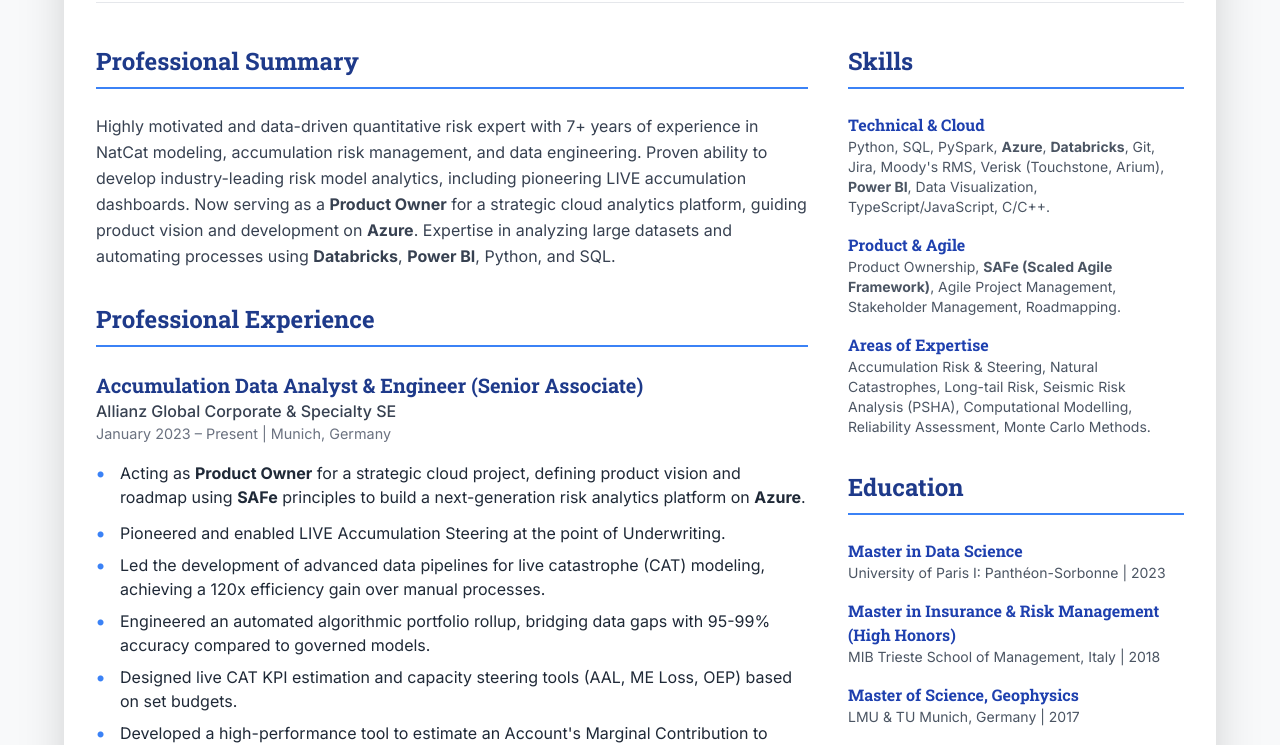
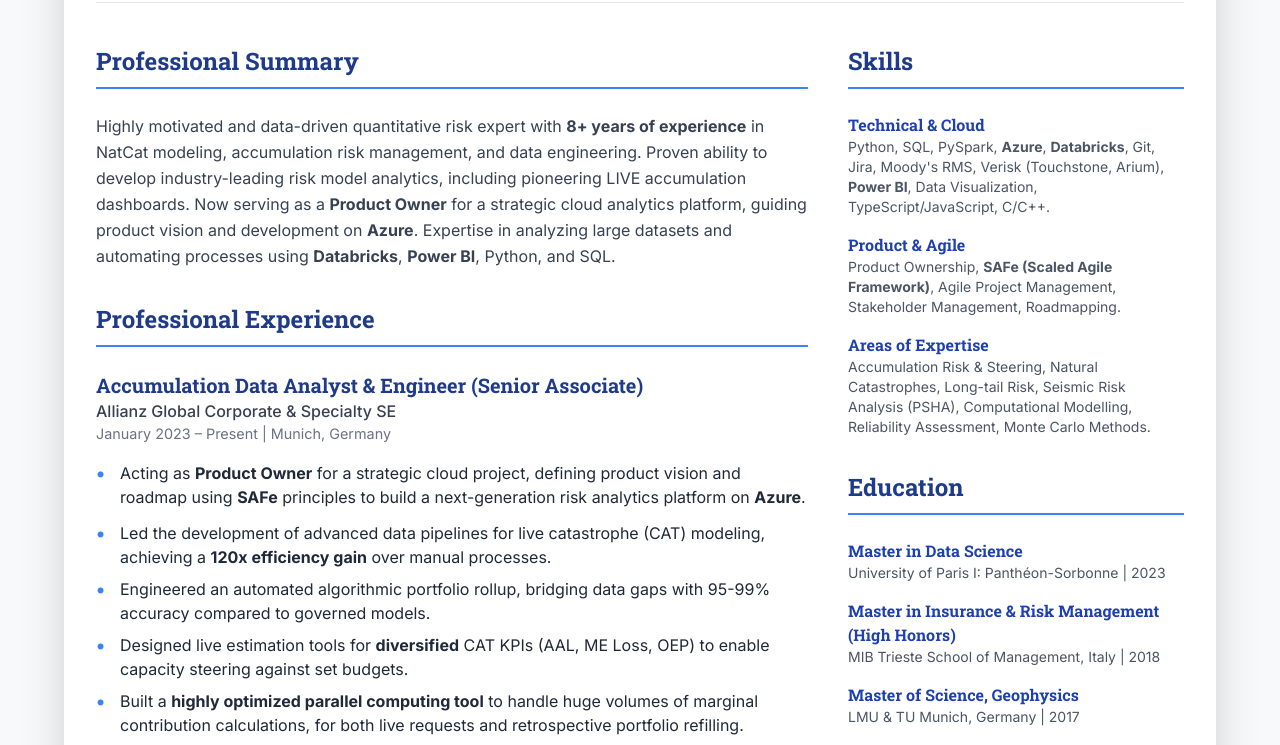
Before and after one commit to RohitRanjan1812/rohitranjan1812.github.io, a plain HTML site: page index.html in a window 1280 px wide. Shown: the part 230-975 px from the top of the page. Drawn offline with nearby package versions, Linux system fonts and the light colour scheme.

Commit message:
Update index.html

```diff
--- a/index.html
+++ b/index.html
@@ -87,7 +87,7 @@
                 <section id="summary">
                     <h2 class="section-title">Professional Summary</h2>
                     <p class="text-gray-700 leading-relaxed">
-                        Highly motivated and data-driven quantitative risk expert with 7+ years of experience in NatCat modeling, accumulation risk management, and data engineering. Proven ability to develop industry-leading risk model analytics, including pioneering LIVE accumulation dashboards. Now serving as a <span class="font-semibold">Product Owner</span> for a strategic cloud analytics platform, guiding product vision and development on <span class="font-semibold">Azure</span>. Expertise in analyzing large datasets and automating processes using <span class="font-semibold">Databricks</span>, <span class="font-semibold">Power BI</span>, Python, and SQL.
+                        Highly motivated and data-driven quantitative risk expert with <span class="font-semibold">8+ years of experience</span> in NatCat modeling, accumulation risk management, and data engineering. Proven ability to develop industry-leading risk model analytics, including pioneering LIVE accumulation dashboards. Now serving as a <span class="font-semibold">Product Owner</span> for a strategic cloud analytics platform, guiding product vision and development on <span class="font-semibold">Azure</span>. Expertise in analyzing large datasets and automating processes using <span class="font-semibold">Databricks</span>, <span class="font-semibold">Power BI</span>, Python, and SQL.
                     </p>
                 </section>
 
@@ -100,11 +100,10 @@
                             <p class="date-location">January 2023 – Present | Munich, Germany</p>
                             <ul class="mt-4 space-y-2">
                                 <li class="bullet-point">Acting as <span class="font-semibold">Product Owner</span> for a strategic cloud project, defining product vision and roadmap using <span class="font-semibold">SAFe</span> principles to build a next-generation risk analytics platform on <span class="font-semibold">Azure</span>.</li>
-                                <li class="bullet-point">Pioneered and enabled LIVE Accumulation Steering at the point of Underwriting.</li>
-                                <li class="bullet-point">Led the development of advanced data pipelines for live catastrophe (CAT) modeling, achieving a 120x efficiency gain over manual processes.</li>
+                                <li class="bullet-point">Led the development of advanced data pipelines for live catastrophe (CAT) modeling, achieving a <span class="font-semibold">120x efficiency gain</span> over manual processes.</li>
                                 <li class="bullet-point">Engineered an automated algorithmic portfolio rollup, bridging data gaps with 95-99% accuracy compared to governed models.</li>
-                                <li class="bullet-point">Designed live CAT KPI estimation and capacity steering tools (AAL, ME Loss, OEP) based on set budgets.</li>
-                                <li class="bullet-point">Developed a high-performance tool to estimate an Account's Marginal Contribution to portfolio OEP, drastically reducing calculation time.</li>
+                                <li class="bullet-point">Designed live estimation tools for <span class="font-semibold">diversified</span> CAT KPIs (AAL, ME Loss, OEP) to enable capacity steering against set budgets.</li>
+                                <li class="bullet-point">Built a <span class="font-semibold">highly optimized parallel computing tool</span> to handle huge volumes of marginal contribution calculations, for both live requests and retrospective portfolio refilling.</li>
                             </ul>
                         </div>
                         <div>
```
